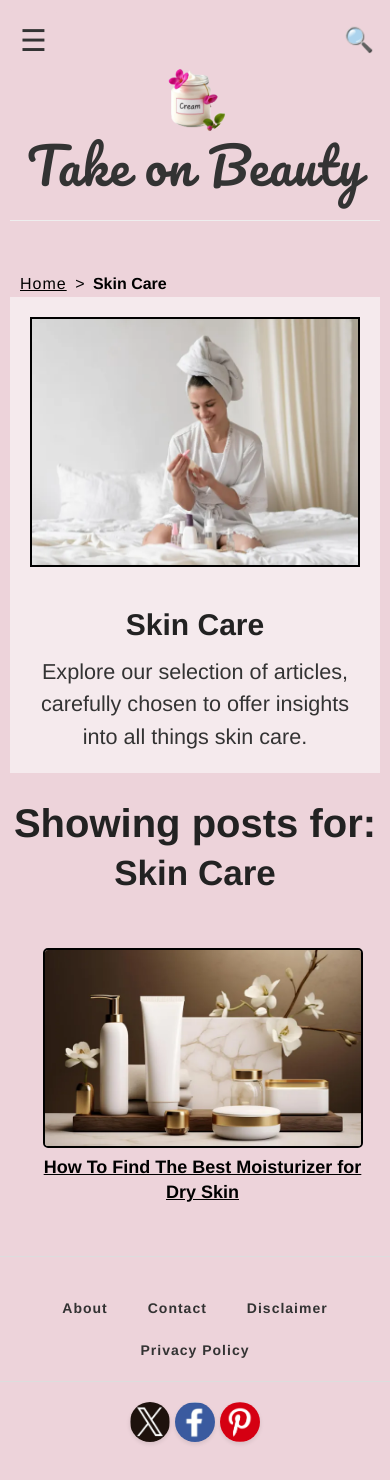
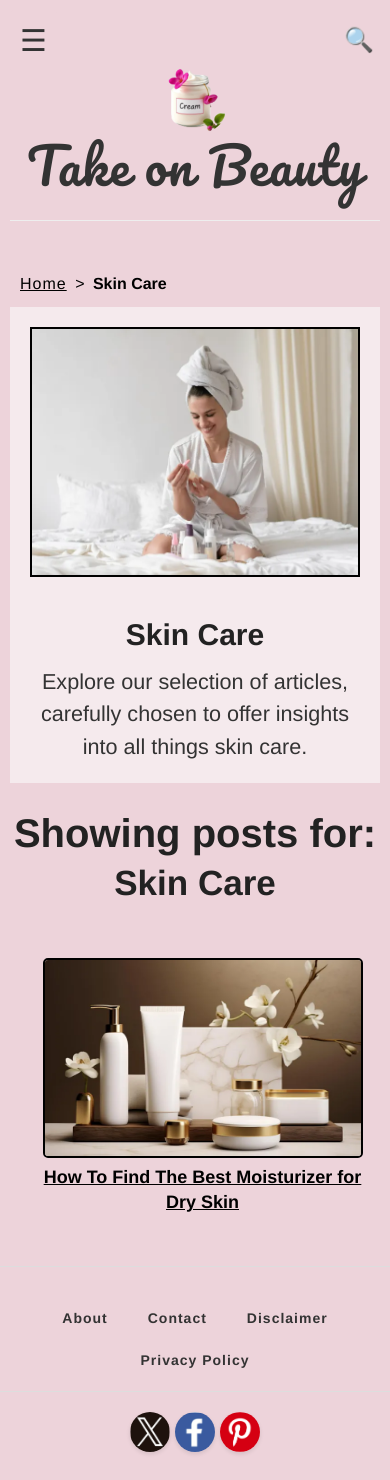
Before and after one commit to QMTesting/takeonbeauty, a Jekyll site: the page built from skin-care.html, in a window 390 px wide. Built offline with Jekyll 4.4.1, drawn with Linux system fonts in a browser that asks for light colours.

Commit message:
Update skin-care.html

```diff
--- a/skin-care.html
+++ b/skin-care.html
@@ -56,7 +56,7 @@ permalink: /skin-care/
       align-items: center;
       padding: 20px;
       background: #f5eaed;
-      margin-top: -25px;
+      margin-top: -15px;
     }
 
     .cat-desc {
@@ -67,7 +67,7 @@ permalink: /skin-care/
     }
 
     .breadcrumbs {
-      margin-top: -100px;
+      margin-top: -120px;
       background: #edd3da;
     }
 
```
